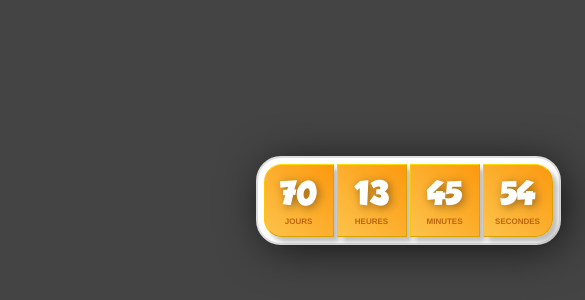
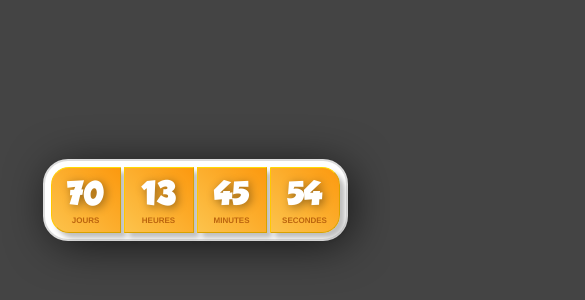
Before and after one commit to juliettepxv/countdown-payment, a website: page index.html in a window 390 px wide. Shown: the part 230-530 px from the top of the page, 585 px wide, since content can reach past the window. Drawn offline with Linux system fonts and the light colour scheme.

Commit message:
responsive

```diff
--- a/index.html
+++ b/index.html
@@ -3,6 +3,7 @@
 <head>
     <meta charset="UTF-8">
     <title>Exemple</title>
+    <meta content='width=device-width, initial-scale=1.0, maximum-scale=1.0, user-scalable=0' name='viewport' />
 </head>
 <body>
     <div class="container" id="exemple"></div>
@@ -23,7 +24,7 @@
         background-color: #444;
     }
     .container{
-        width: 800px;
+        max-width: 800px;
         margin-left: auto;
         margin-right: auto;
         display: flex;
--- a/src/count-down/count-down.less
+++ b/src/count-down/count-down.less
@@ -19,7 +19,7 @@
   --detail-size:8px;
   //taile des cases
   --case-width:70px;
-  --case-padding:10px;
+  --case-padding:7px;
   --case-margin:3px;
 
 
@@ -31,8 +31,8 @@
     --numero-size:45px;
     --detail-size:12px;
     //taille des cases
-    --case-width:150px;
-    --case-padding:30px;
+    --case-width:120px;
+    --case-padding:20px;
     --case-margin:5px;
 
   }
@@ -42,6 +42,8 @@
     //tailles de typo
     --numero-size:60px;
     //taille des cases
+    --case-width:150px;
+    --case-padding:30px;
     --case-margin:10px;
   }
 }
@@ -111,7 +113,7 @@
       text-transform: uppercase;
       color: #bc650f;
       font-size: var(--detail-size);
-      margin-top:5px;
+      margin-top:4px;
     }
   }
 
```
Also changed, not shown: dist/count-down.css.
